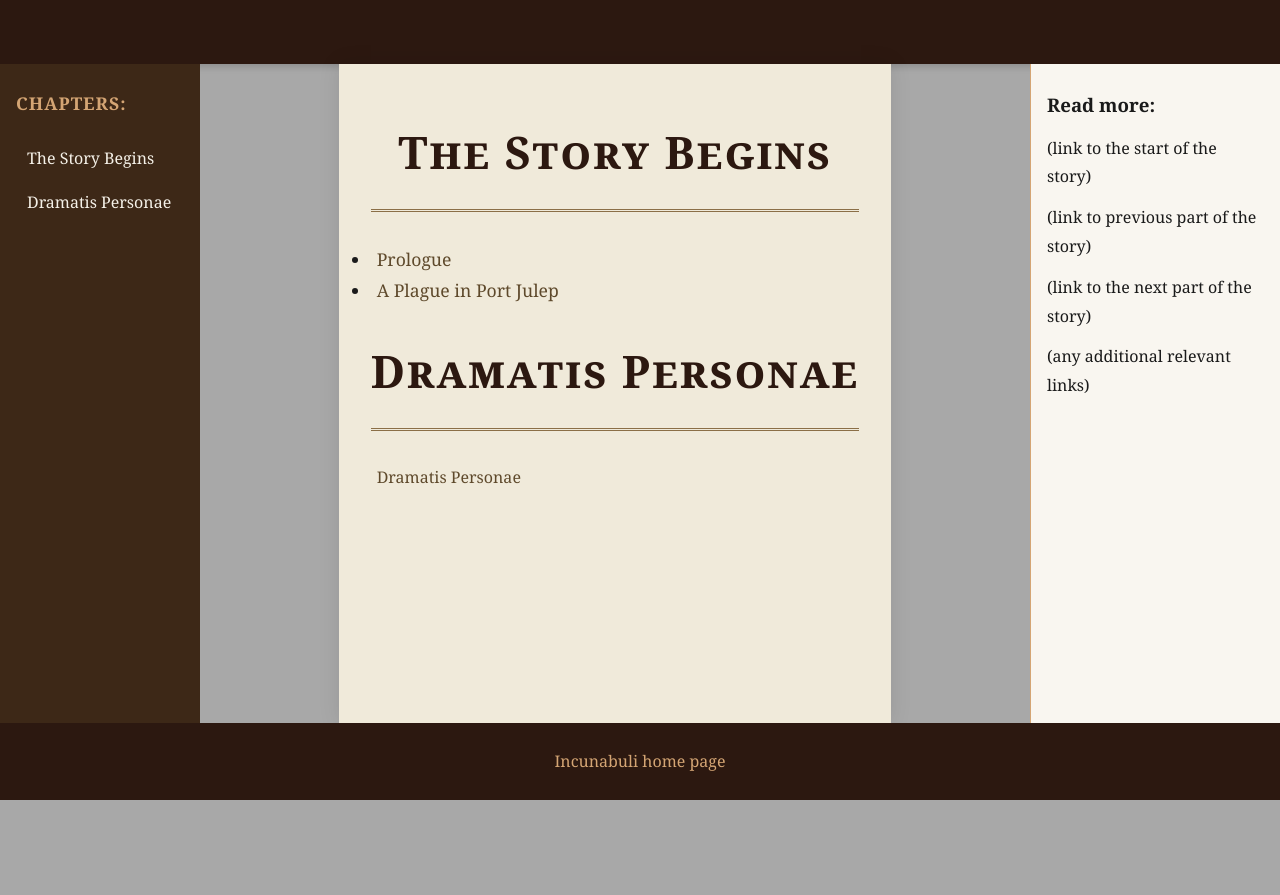
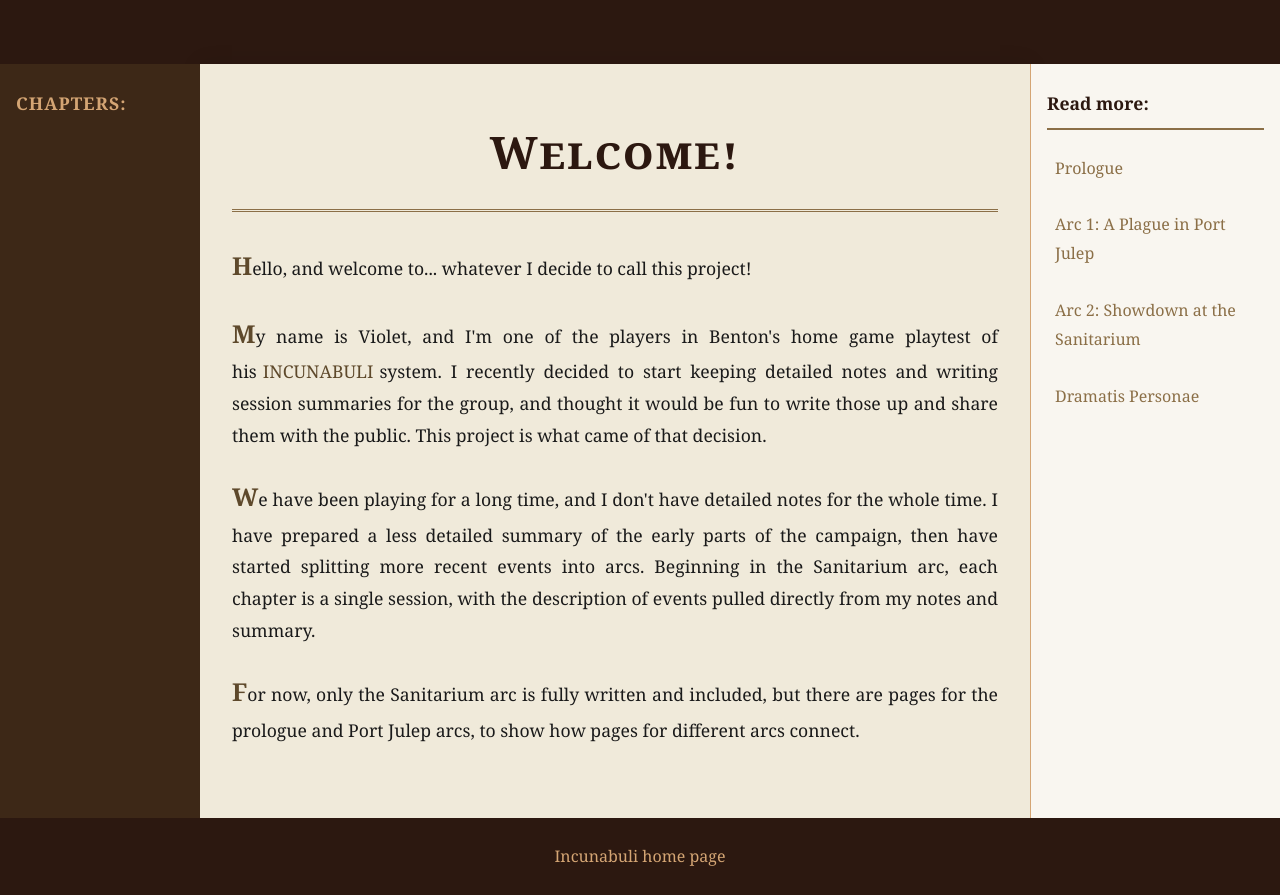
Before and after one commit to Violet-nyu/fall2025-violet-grace, a plain HTML site: page index.html in a window 1280 px wide. Before the commit the page ends 800 px from the top, so only its background shows below. Drawn offline with Linux system fonts and the light colour scheme.

Commit message:
Home Page added

```diff
--- a/index.html
+++ b/index.html
@@ -5,7 +5,6 @@
   <meta charset="UTF-8">
   <meta name="viewport" content="width=device-width, initial-scale=1.0">
   <link rel="stylesheet" href="style.css">
-  <link rel="stylesheet" href="styles.css">
   <script></script>
   <title>Home Page</title>
 </head>
@@ -18,36 +17,29 @@
     <h4>Chapters:</h4>
     <!-- This is to be the left sidebar for navigation within the page. For now, there isn't enough total content for it to really be useful, but links are included regardless-->
     <ul>
-      <a href="#prologue">The Story Begins</a>
-      <a href="#dp">Dramatis Personae</a>
     </ul>
   </nav>
   <main>
-    <nav>
-        <!-- This is the core of this page, with links to different sections-->
-        <h1 id="prologue">The Story Begins</h1>
-        <ul>
-          <li><a href="prologue.html">Prologue</a></li>
-          <li><a href="port_julep.html">A Plague in Port Julep</a></li>
-        </ul>
-        <h1 id="dp">Dramatis Personae</h1>
-        <a href="dramatis_personae.html">Dramatis Personae</a>
-    </nav>
+    <h1>Welcome!</h1>
+    <p>Hello, and welcome to... whatever I decide to call this project!</p>
+    <p>My name is Violet, and I'm one of the players in Benton's home game playtest of his<a href="https://incunabuli.com/">INCUNABULI</a>system. I recently decided to start keeping detailed notes and writing session summaries for the group, and thought it would be fun to write those up and share them with the public. This project is what came of that decision.</p>
+    <p>We have been playing for a long time, and I don't have detailed notes for the whole time. I have prepared a less detailed summary of the early parts of the campaign, then have started splitting more recent events into arcs. Beginning in the Sanitarium arc, each chapter is a single session, with the description of events pulled directly from my notes and summary.</p>
+    <p>For now, only the Sanitarium arc is fully written and included, but there are pages for the prologue and Port Julep arcs, to show how pages for different arcs connect.</p>
   </main>
   <nav>
     <!-- The right sidebar, with links to other pages, pages containing related content. Currently, the same placeholders as other pages while I figure out what should be included in this page's sidebar-->
-      <h3>Read more:</h3>
-      <ul>
-        <li>(link to the start of the story)</li>
-        <li>(link to previous part of the story)</li>
-        <li>(link to the next part of the story)</li>
-        <li>(any additional relevant links)</li>
-      </ul>
+    <h1>Read more:</h1>
+    <ul>
+      <li><a href="prologue.html">Prologue</a></li>
+      <li><a href="port_julep.html">Arc 1: A Plague in Port Julep</a></li>
+      <li><a href="sanitarium.html">Arc 2: Showdown at the Sanitarium</a></li>
+      <li><a href="dramatis_personae.html">Dramatis Personae</a></li>
+    </ul>
   </nav>
   <footer>
     <nav>
       <!-- A section containing links to external spaces, social media connections, and the like. I am not entirely decided where I want to link, so this is a placeholder right now-->
-        <li><a href="https://incunabuli.com/">Incunabuli home page</a></li> <! I initially included the Incunabuli link as a placeholder and to test linking external sites, and has stayed because it contains a lot of information about the world the story I'm working to tell is set in and the rules of the game that they came from>
+      <li><a href="https://incunabuli.com/">Incunabuli home page</a></li> <! I initially included the Incunabuli link as a placeholder and to test linking external sites, and has stayed because it contains a lot of information about the world the story I'm working to tell is set in and the rules of the game that they came from>
     </nav>
   </footer>
 </body>
--- a/style.css
+++ b/style.css
@@ -100,7 +100,7 @@ main h4 {
 main p {
   margin-bottom: 1.5rem;
   text-align: justify;
-  text-indent: 2rem;
+  text-indent: 0;
   font-size: 1.1rem;
 }
 main p:first-of-type,
```
Also changed, not shown: port_julep.html (+9 -9 lines), prologue.html (+1 -1 lines).
